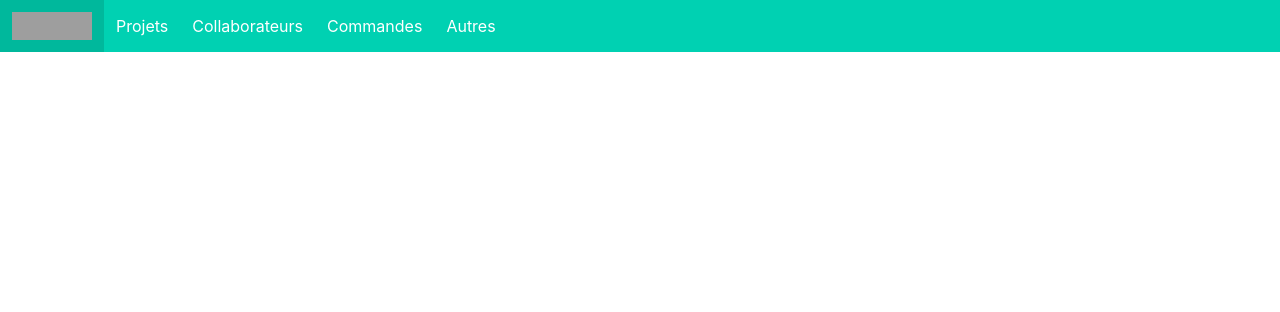
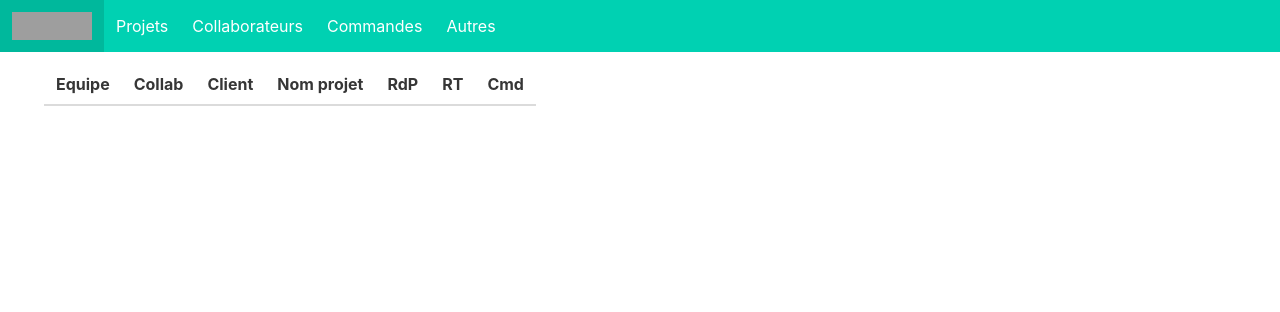
Before and after one commit to PLsergent/pdc_itlink, a Django app: page /pdc/projets/ in a window 1280 px wide. Shown: the top 312 px of the page. Run offline with Django 3.2, Linux system fonts and the light colour scheme; lists and menus that the app fills with data are empty; some libraries are stand-ins or nearby versions; grey boxes are pictures that could not be loaded.

Commit message:
start table projets

```diff
--- a/pdc_app/pdc_core_app/templates/pdc_core_app/base.html
+++ b/pdc_app/pdc_core_app/templates/pdc_core_app/base.html
@@ -22,7 +22,7 @@
           <a href='/pdc/autres' class='navbar-item'>Autres</a>
       </div>
     </nav>
-    <div class='container'>
+    <div class="container is-fluid">
    {% block content %}{% endblock %}
    </div>
   </body>
--- a/pdc_app/pdc_core_app/templates/pdc_core_app/projets.html
+++ b/pdc_app/pdc_core_app/templates/pdc_core_app/projets.html
@@ -1,5 +1,28 @@
 {% extends "./base.html" %}
 
 {% block content %}
+<div class="projets is-fullwidth"
+<div class="columns">
+  <div class="column">
+    <table class ="table">
+      <thead>
+        <tr>
+          <th>Equipe</th>
+          <th>Collab</th>
+          <th>Client</th>
+          <th>Nom projet</th>
+          <th>RdP</th>
+          <th>RT</th>
+          <th>Cmd</th>
+        </tr>
+      </thead>
+      <tbody>
+      </tbody>
+    </table>
+  </div>
+  <div class="column">
+  </div>
+</div>
+</div>
 
 {% endblock %}
```
Also changed, not shown: pdc_app/db.sqlite3, pdc_app/pdc_core_app/migrations/0014_auto_20181120_1614.py (added), pdc_app/pdc_core_app/migrations/0015_auto_20181120_1615.py (added).
